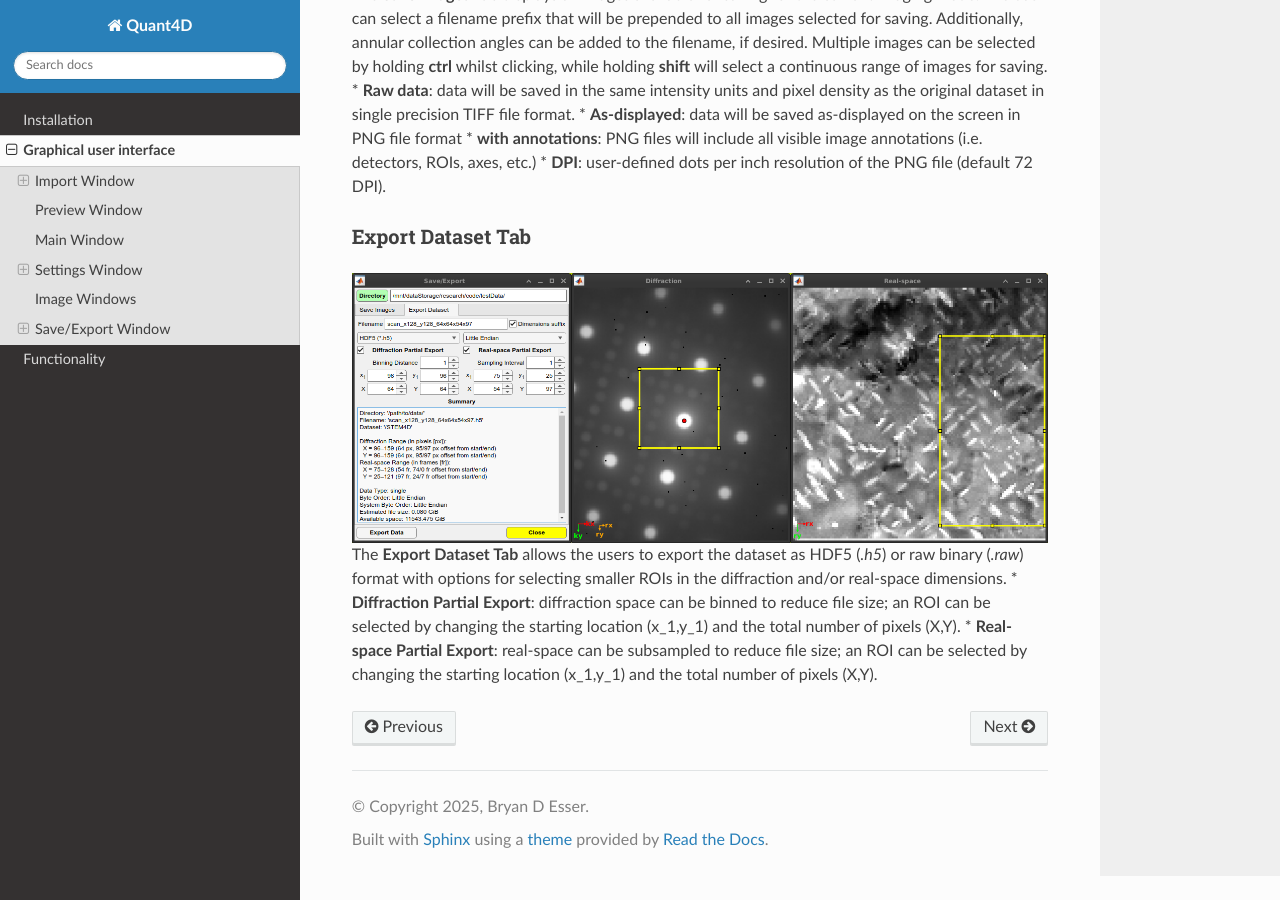
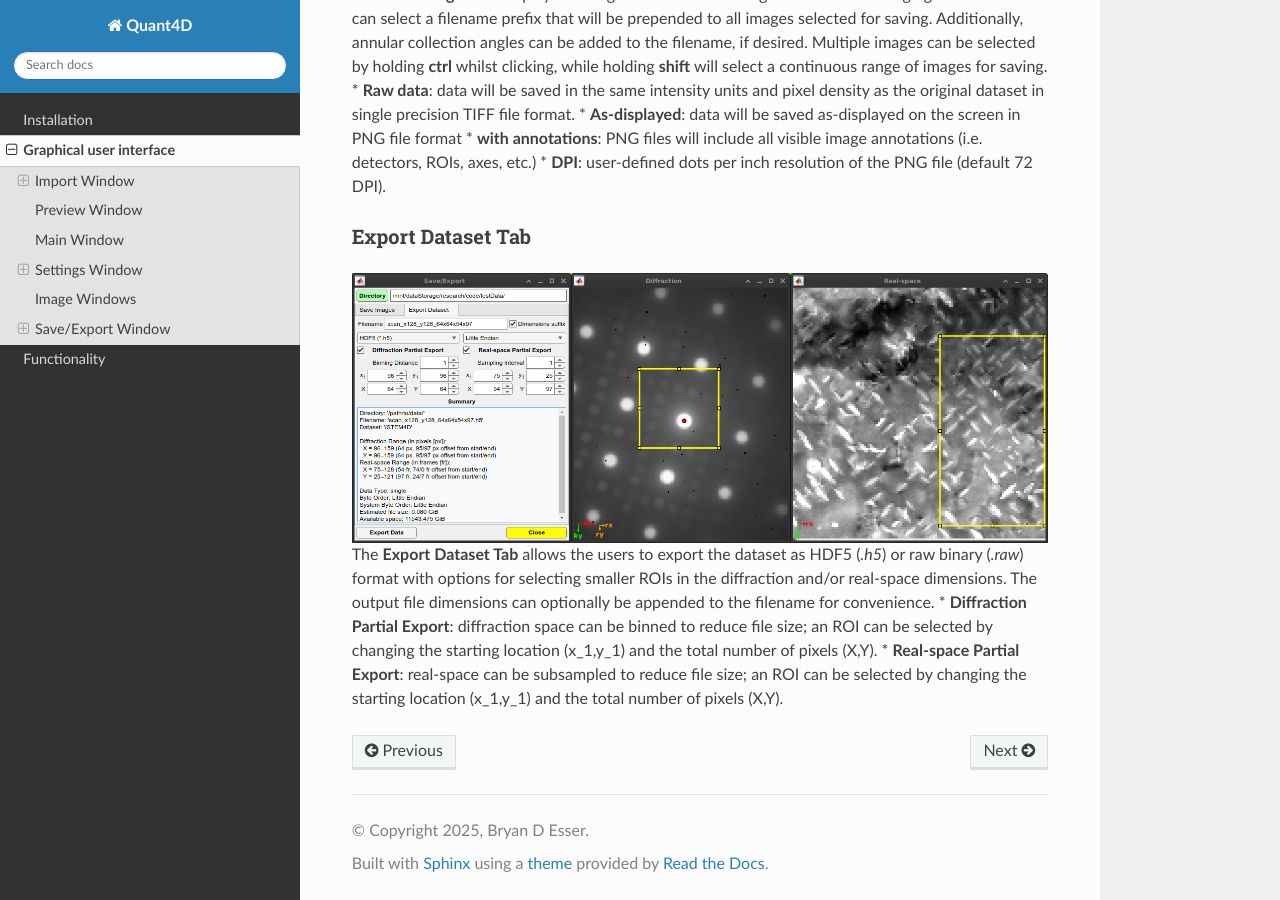
Before and after one commit to bryandesser/Quant4D, a Sphinx documentation site: the page built from docs/source/graphical_user_interface.rst, in a window 1280 px wide and 900 px high, scrolled down 4601 px. Built offline with Sphinx 7.4.7 and the Read the Docs theme 3.1.0, drawn with Linux system fonts in a browser that asks for light colours; pages that are not in the unit, such as notebooks, are missing from menus.

Commit message:
modified:   docs/source/graphical_user_interface.rst

```diff
--- a/docs/source/graphical_user_interface.rst
+++ b/docs/source/graphical_user_interface.rst
@@ -127,6 +127,6 @@ Export Dataset Tab
 ^^^^^^^^^^^^^^^^^^
 .. image:: ../_static/export_window.png
     :align: center
-The **Export Dataset Tab** allows the users to export the dataset as HDF5 (`.h5`) or raw binary (`.raw`) format with options for selecting smaller ROIs in the diffraction and/or real-space dimensions.
+The **Export Dataset Tab** allows the users to export the dataset as HDF5 (`.h5`) or raw binary (`.raw`) format with options for selecting smaller ROIs in the diffraction and/or real-space dimensions. The output file dimensions can optionally be appended to the filename for convenience.
 * **Diffraction Partial Export**: diffraction space can be binned to reduce file size; an ROI can be selected by changing the starting location (x_1,y_1) and the total number of pixels (X,Y).
 * **Real-space Partial Export**: real-space can be subsampled to reduce file size; an ROI can be selected by changing the starting location (x_1,y_1) and the total number of pixels (X,Y).
```
